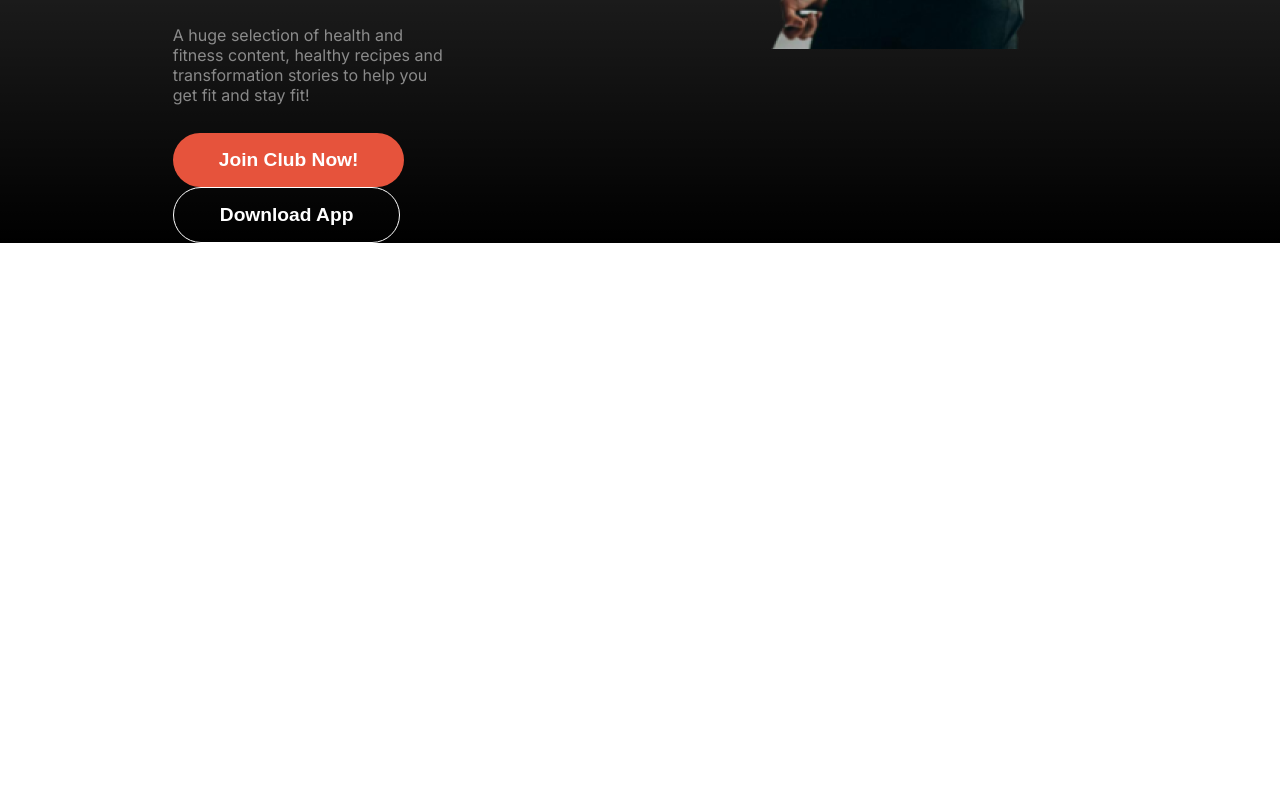
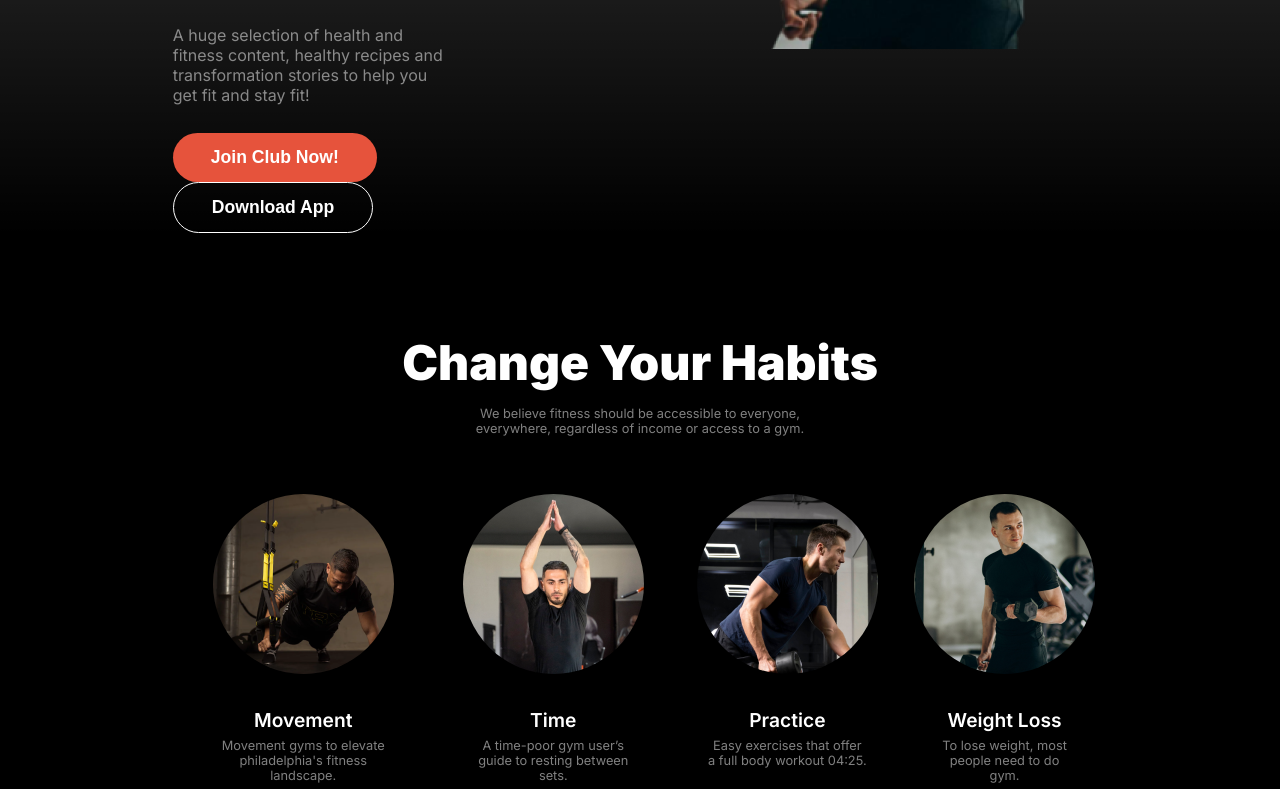
Before and after one commit to Abdullah572001/Assignment-2, a plain HTML site: page index.html in a window 1280 px wide. Shown: the part 664-1453 px from the top of the page. Before the commit the page ends 907 px from the top, so only its background shows below. Drawn offline with Linux system fonts and the light colour scheme; a web font is replaced by a local one.

Commit message:
addad the habits section with responsive

```diff
--- a/index.html
+++ b/index.html
@@ -52,8 +52,39 @@
         </div>
     </header>
 
-    <main>
-        <div class="habits"></div>
+    <main class="main-bg-color">
+
+        <!-- habits section -->
+
+        <div class="habits main-width mobile-main-width">
+            <div class="habits-content">
+                <h3 class="habits-title">Change Your Habits</h3>
+                <p class="habits-des">We believe fitness should be accessible to everyone, everywhere, regardless of income or access to a gym.</p>
+            </div>
+            <div class="habits-cards">
+                <div class="habits-card">
+                    <img class="h-card-img" src="./images/image 3.png" alt="">
+                    <h3 class="h-card-img-title">Movement</h3>
+                    <p class="h-card-img-des">Movement gyms to elevate philadelphia's fitness landscape.</p>
+                </div>
+                <div class="habits-card">
+                    <img class="h-card-img" src="./images/image 2.png" alt="">
+                    <h3 class="h-card-img-title">Time</h3>
+                    <p class="h-card-img-des">A time-poor gym user’s guide to resting between sets.</p>
+                </div>
+                <div class="habits-card">
+                    <img class="h-card-img" src="./images/image 4.png" alt="">
+                    <h3 class="h-card-img-title">Practice</h3>
+                    <p class="h-card-img-des">Easy exercises that offer a full body workout 04:25.</p>
+                </div>
+                <div class="habits-card">
+                    <img class="h-card-img" src="./images/image 5.png" alt="">
+                    <h3 class="h-card-img-title">Weight Loss</h3>
+                    <p class="h-card-img-des"> To lose weight, most people need to do gym.</p>
+                </div>
+            </div>
+        </div>
+
     </main>
 
     <footer></footer>
--- a/styles/styles.css
+++ b/styles/styles.css
@@ -32,9 +32,9 @@
 .btn-primary{
     background-color: rgba(230, 83, 60, 1);
     font-weight: 600;
-    font-size: 1.2rem;
+    font-size: 1.1rem;
     color: rgba(255, 255, 255, 1);
-    padding: 16px 46px;
+    padding: 14px 38px;
     border-radius: 42px;
     border: none;
     margin-right: 14px;
@@ -160,6 +160,50 @@ nav li:first-child{
     left: 1247px;
 }
 
+/* habits section styles */
+
+.habits{
+    padding-top: 100px;
+}
+.habits-content{
+    text-align: center;
+    padding-bottom: 58px;
+}
+.habits-title{
+    font-weight: 900;
+    font-size: 3rem;
+    color: rgba(255, 255, 255, 1);
+    margin-bottom: 14px;
+}
+.habits-des{
+    font-weight: 400;
+    font-size: .8rem;
+    color: rgba(255, 255, 255, 0.5);
+    padding: 0 300px;
+}
+.habits-cards{
+    display: flex;
+    justify-content: space-between;
+}
+.habits-card{
+    text-align: center;
+}
+.h-card-img{
+    border-radius: 50%;
+}
+.h-card-img-title{
+    font-weight: 600;
+    font-size: 1.2rem;
+    color: rgba(255, 255, 255, 1);
+    padding-top: 30px;
+}
+.h-card-img-des{
+    font-weight: 400;
+    font-size: .8rem;
+    color: rgba(255, 255, 255, 0.5);
+    padding: 6px 35px;
+}
+
 
 /* media query for mobile */
 
@@ -168,7 +212,8 @@ nav li:first-child{
         max-width: 89%;
         margin: auto;
     }
-    .banner{
+    .banner,
+    .habits-cards{
         flex-direction: column;
     }
     nav ul{
@@ -176,6 +221,9 @@ nav li:first-child{
     }
     .hamburger{
         display: block;
+        margin-top: 10px;
+    }
+    .btn-black{
         margin-top: 10px;
     }
     .it-1{
@@ -186,4 +234,11 @@ nav li:first-child{
         top: 1145px;
         left: 270px;
     }
+
+    .habits-des{
+        padding: 0;
+    }
+    .h-card-img-des{
+        padding: 10px 70px;
+    }
 }
```
